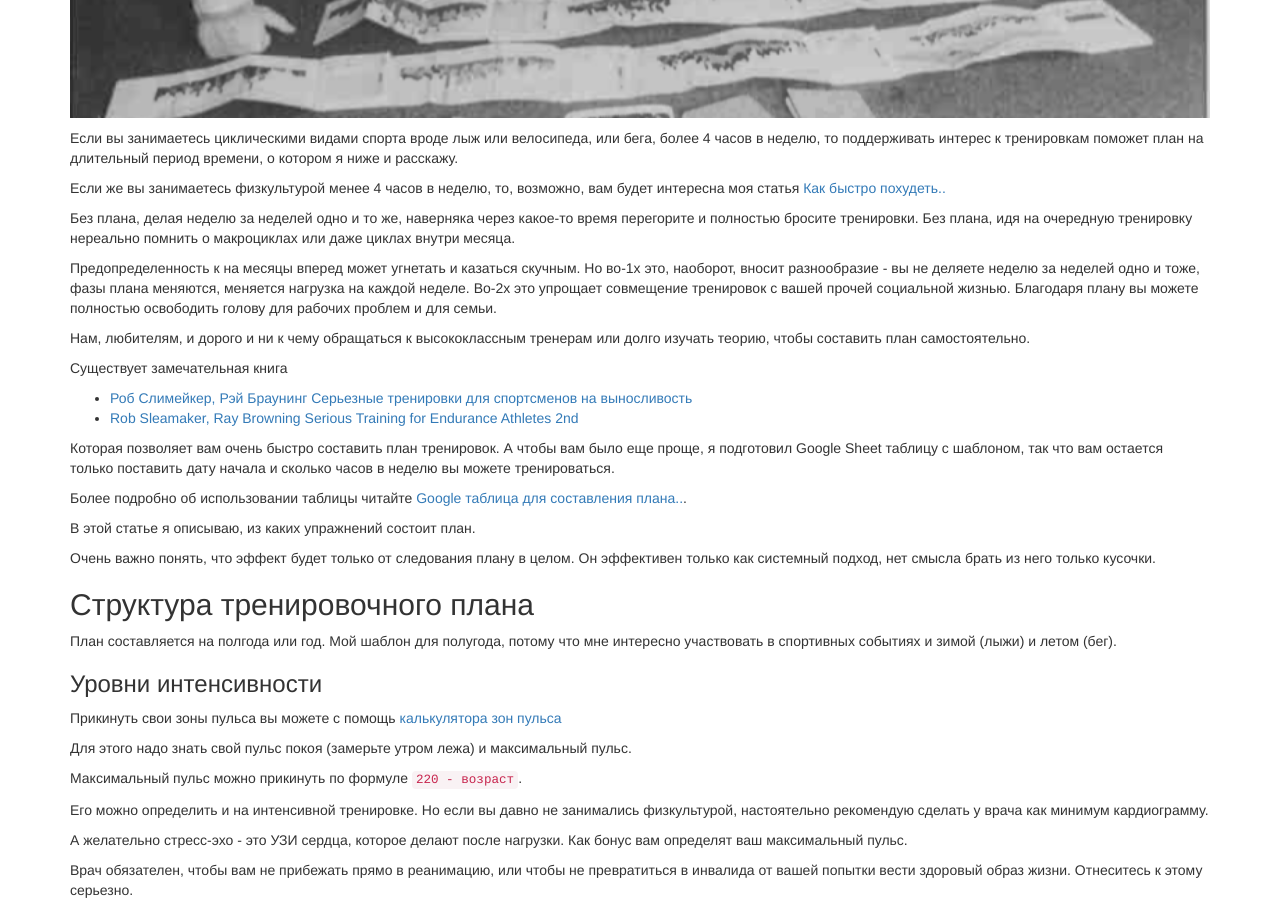
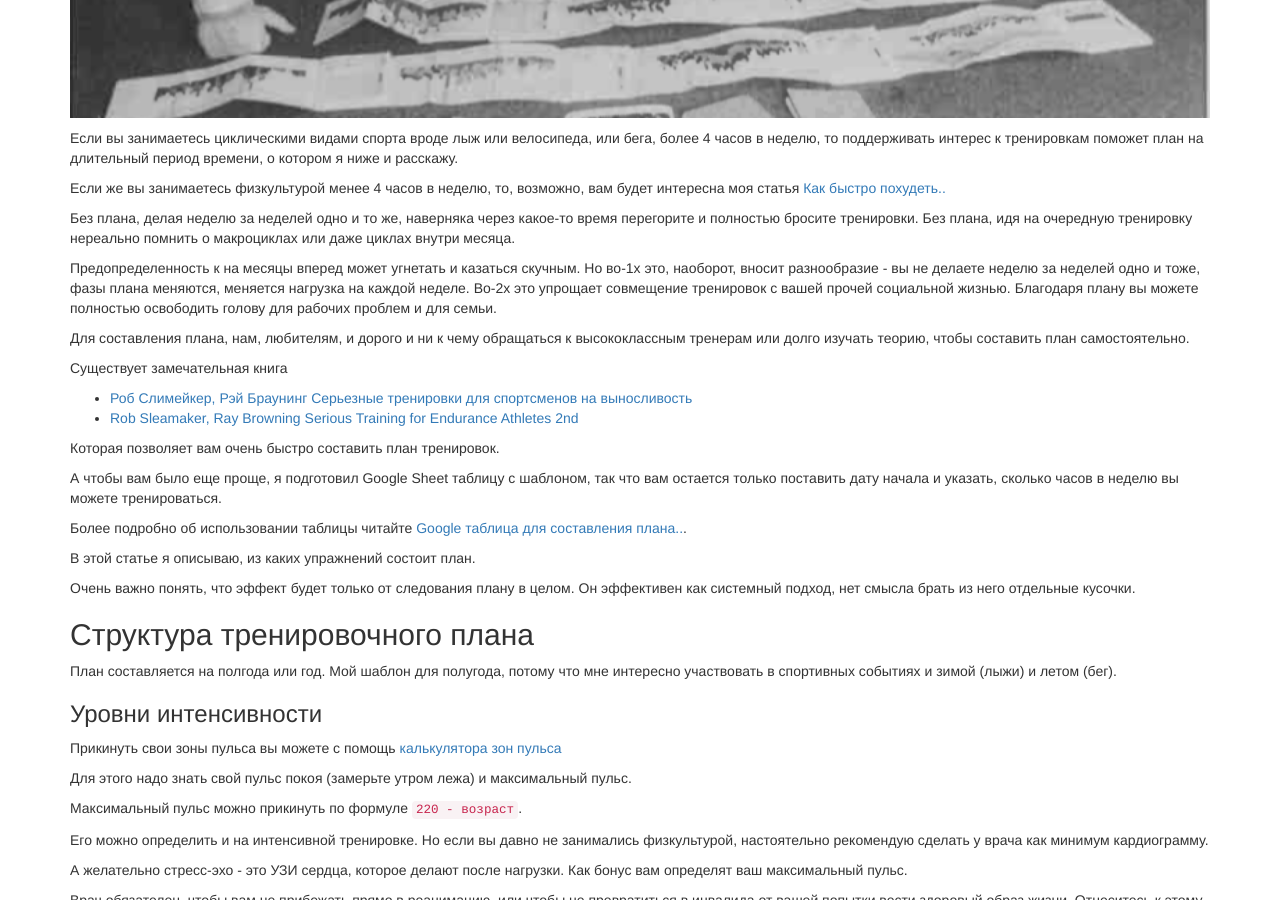
Before and after one commit to andgineer/sorokin.engineer, a Jekyll site: the page built from posts/ru/_posts/2019-02-28-serious_training_endurance_athlets_rob_sleamaker_ray_browning.md, in a window 1280 px wide and 900 px high, scrolled down 766 px. Built offline with Jekyll 4.4.1, drawn with Linux system fonts in a browser that asks for light colours; nearby versions of some CDN libraries.

Commit message:
serious training 5

```diff
--- a/posts/ru/_posts/2019-02-28-serious_training_endurance_athlets_rob_sleamaker_ray_browning.md
+++ b/posts/ru/_posts/2019-02-28-serious_training_endurance_athlets_rob_sleamaker_ray_browning.md
@@ -22,30 +22,33 @@ redirect_from: "/posts/ru/serious_training_endurance_athlets_rob_sleamaker_ray_b
 даже циклах внутри месяца.
 
 Предопределенность к на месяцы вперед может угнетать и казаться скучным.
-Но во-1х это, наоборот, вносит разнообразие - вы не деляете неделю за
+Но во-1х это, наоборот, вносит разнообразие - вы не делаете неделю за
 неделей одно и тоже, фазы плана меняются, меняется нагрузка на каждой неделе.
 Во-2х это упрощает совмещение тренировок с вашей прочей социальной
 жизнью. Благодаря плану вы можете полностью освободить голову для рабочих
 проблем и для семьи.
 
-Нам, любителям, и дорого и ни к чему обращаться к высококлассным тренерам
-или долго изучать теорию, чтобы составить план самостоятельно.
+Для составления плана, нам, любителям, и дорого и ни к чему обращаться к
+высококлассным тренерам или долго изучать теорию, чтобы составить план
+самостоятельно.
 
 Существует замечательная книга
 * [Роб Слимейкер, Рэй Браунинг Серьезные тренировки для спортсменов на выносливость](https://www.ozon.ru/context/detail/id/142772738/)
 * [Rob Sleamaker, Ray Browning Serious Training for Endurance Athletes 2nd](https://www.amazon.com/Serious-Training-Endurance-Athletes-2nd/dp/0873226445)
 
 Которая позволяет вам очень быстро составить план тренировок.
+
 А чтобы вам было еще проще, я подготовил Google Sheet таблицу с шаблоном, так
-что вам остается только поставить дату начала и сколько часов в неделю вы можете тренироваться.
+что вам остается только поставить дату начала и указать, сколько часов в
+неделю вы  можете тренироваться.
 
 Более подробно об использовании таблицы читайте [Google таблица для составления плана..](/posts/ru/serious_training_endurance_athlets_rob_sleamaker_google_sheet.html).
 
 В этой статье я описываю, из каких упражнений состоит план.
 
 Очень важно понять, что эффект будет только от следования плану в целом.
-Он эффективен только как системный подход, нет смысла брать из него
-только кусочки.
+Он эффективен как системный подход, нет смысла брать из него
+отдельные кусочки.
 
 ## Структура тренировочного плана
 
```
